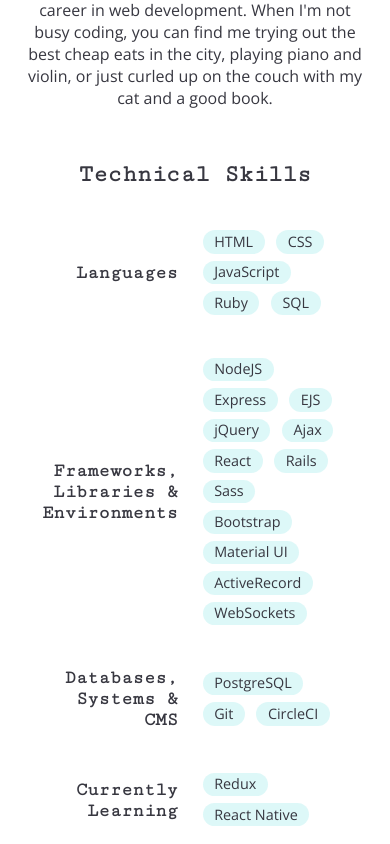
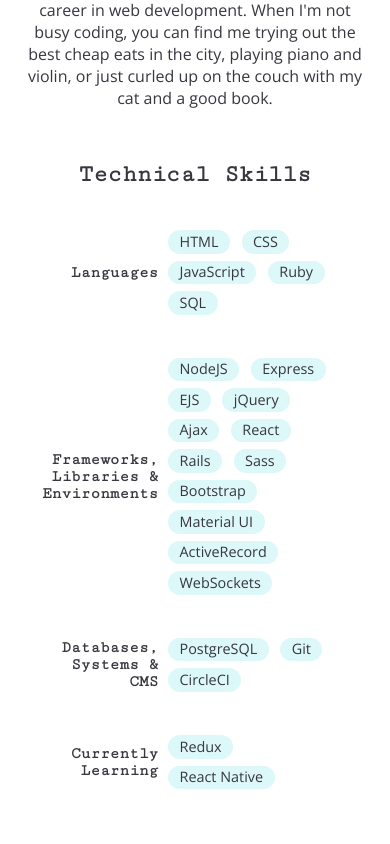
Before and after one commit to tammiec/portfolio, a React (Create React App) app: page / in a window 390 px wide. Shown: the part 1360-2204 px from the top of the page. Built offline with nearby package versions, Linux system fonts and the light colour scheme.

Commit message:
Make headers smaller and remove side padding

```diff
--- a/src/Components/About/About.scss
+++ b/src/Components/About/About.scss
@@ -31,7 +31,7 @@
 }
 
 #tech-list-container {
-  padding: 1em 1em 0;
+  padding: 1em 0 0;
   width: 80%;
 }
 
@@ -50,7 +50,7 @@
 
 @media only screen and (max-width: 500px) {
   #tech-table td:first-child {
-    width: 25%;
+    width: 20%;
   }
 }
 
--- a/src/Components/About/TechList.js
+++ b/src/Components/About/TechList.js
@@ -8,7 +8,7 @@
   return (
     <tr>
       <td>
-        <h3>{props.skillTitle}</h3>
+        <h4>{props.skillTitle}</h4>
       </td>
       <td>
         <ul className={`tech-list ${props.skillType}`}>
```
